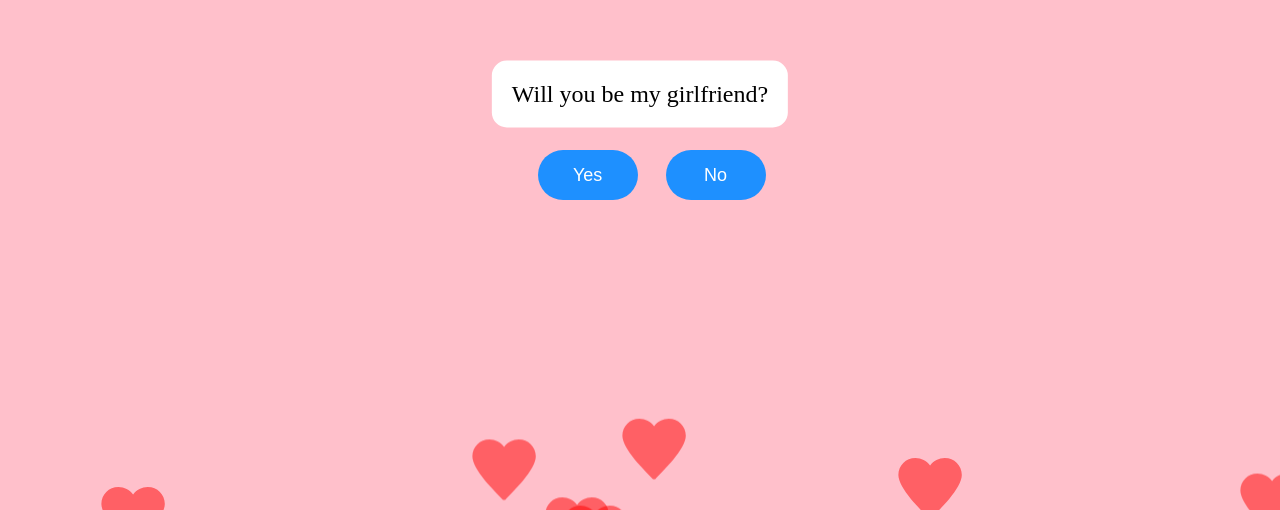
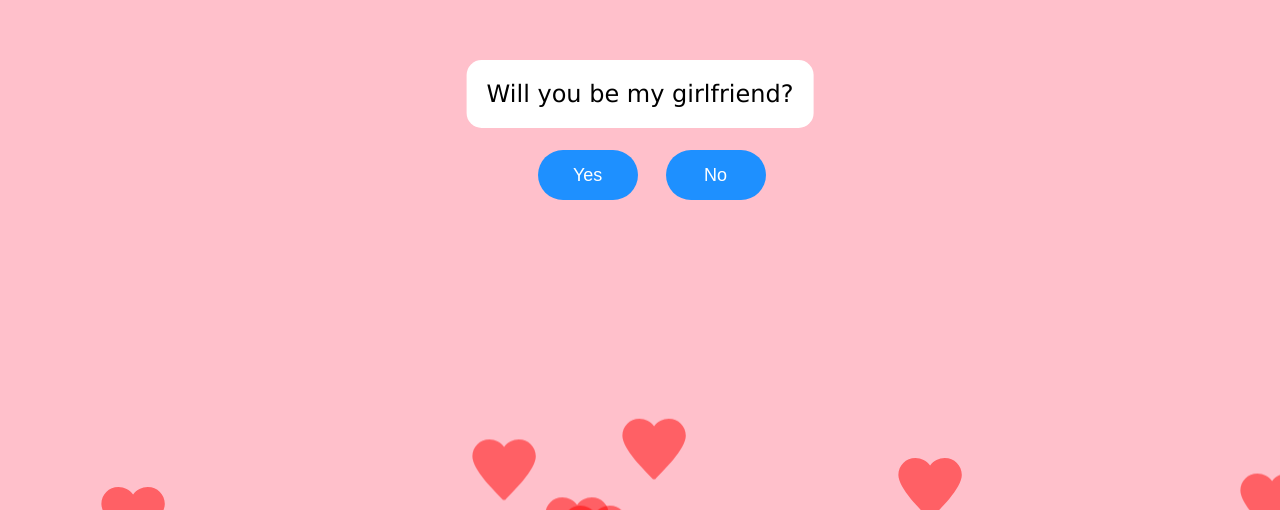
Before and after one commit to mvp-2003/Proposal, a plain HTML site: page index.html in a window 1280 px wide. Shown: the part 290-800 px from the top of the page. Drawn offline with Linux system fonts and the light colour scheme.

Commit message:
changed text font and size

```diff
--- a/style.css
+++ b/style.css
@@ -3,6 +3,8 @@ body {
 }
 #myTextbox {
     position: absolute;
+    font-family: 'Lucida Sans Unicode';
+    font-size: 24px;
     top: 48%;
     left: 50%;
     transform: translate(-50%, -50%);
```
